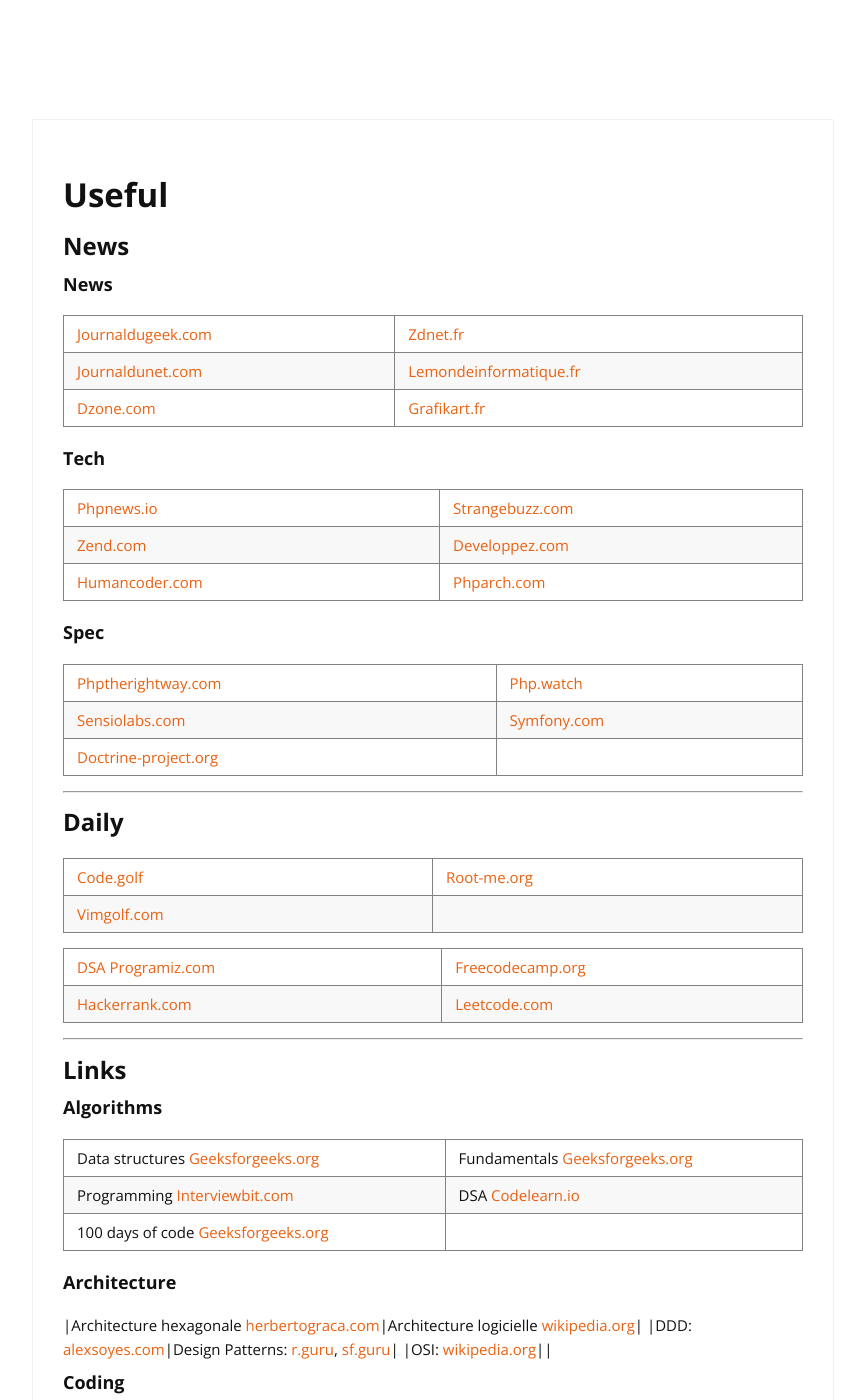
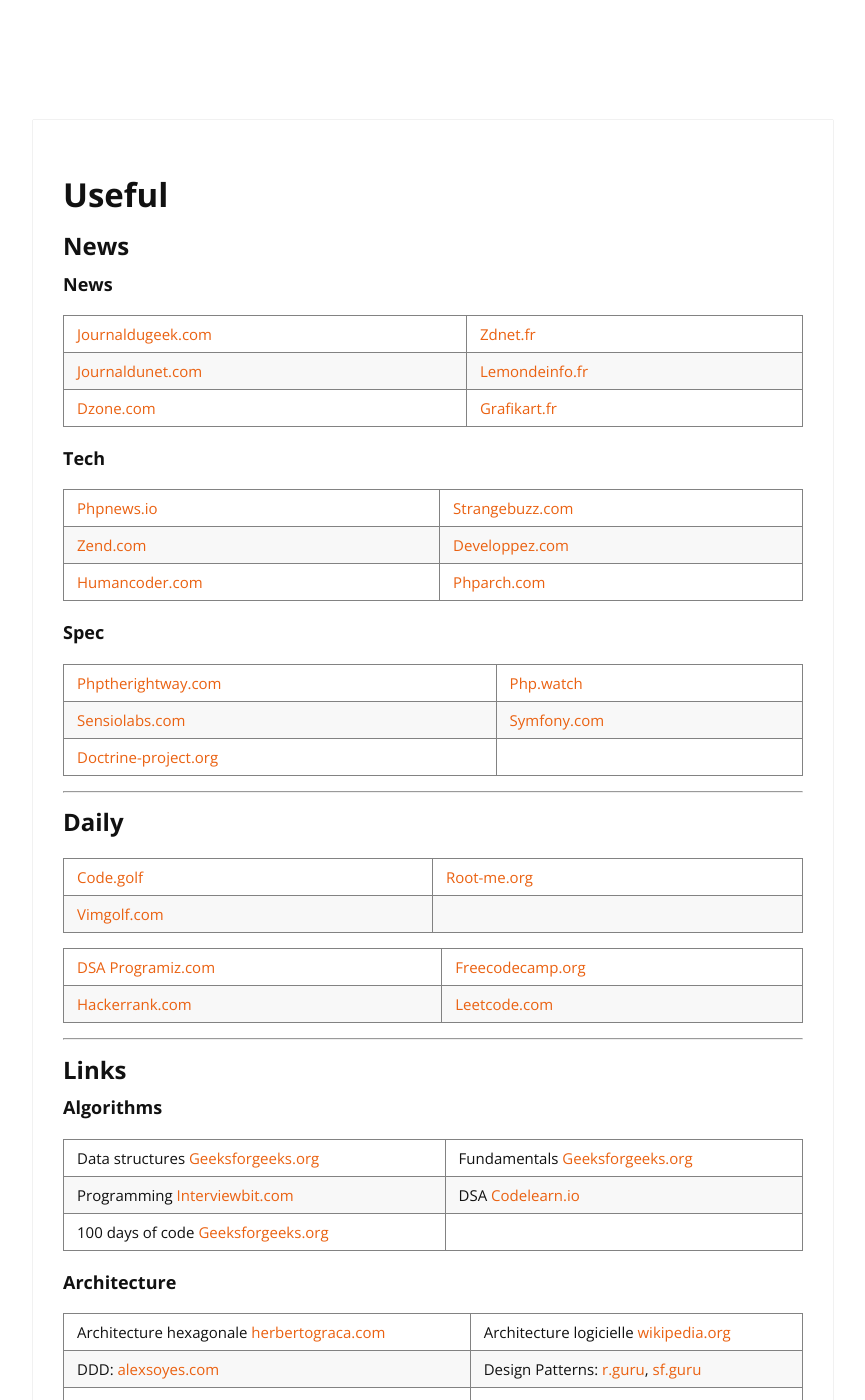
Before and after one commit to cylmat/cylmat.github.io, a Jekyll site: the page built from _pages/USEFUL.md, in a window 1280 px wide and 1400 px high. Shown: the whole window, without its empty margins (207-1072 px from the left). Built offline with Jekyll 4.4.1, drawn with Linux system fonts in a browser that asks for light colours; nearby versions of some CDN libraries.

Commit message:
Update USEFUL.md

```diff
--- a/_pages/USEFUL.md
+++ b/_pages/USEFUL.md
@@ -9,7 +9,7 @@
 ### News
 
 |[Journaldugeek.com](https://www.journaldugeek.com/category/sur-le-web)|[Zdnet.fr](https://www.zdnet.fr/actualites/php-4000000130q.htm)|
-|[Journaldunet.com](https://www.journaldunet.com/web-tech/)|[Lemondeinformatique.fr](https://www.lemondeinformatique.fr/internet-et-e-business-11.html)|
+|[Journaldunet.com](https://www.journaldunet.com/web-tech/)|[Lemondeinfo.fr](https://www.lemondeinformatique.fr/internet-et-e-business-11.html)|
 |[Dzone.com](https://dzone.com/web-development-programming-tutorials-tools-news)|[Grafikart.fr](https://grafikart.fr/blog)|
 
 ### Tech
@@ -43,6 +43,7 @@
 100 days of code [Geeksforgeeks.org](https://www.geeksforgeeks.org/100-days-of-code-a-complete-guide-for-beginners-and-experienced)||
 
 ### Architecture
+
 |Architecture hexagonale [herbertograca.com](https://herbertograca.com/2017/11/16/explicit-architecture-01-ddd-hexagonal-onion-clean-cqrs-how-i-put-it-all-together/)|Architecture logicielle [wikipedia.org](https://fr.wikipedia.org/wiki/Architecture_logicielle)|
 |DDD: [alexsoyes.com](https://alexsoyes.com/ddd-domain-driven-design)|Design Patterns: [r.guru](https://refactoring.guru/fr/design-patterns), [sf.guru](https://springframework.guru/gang-of-four-design-patterns)|
 |OSI: [wikipedia.org](https://fr.wikipedia.org/wiki/Mod%C3%A8le_OSI)||
```
